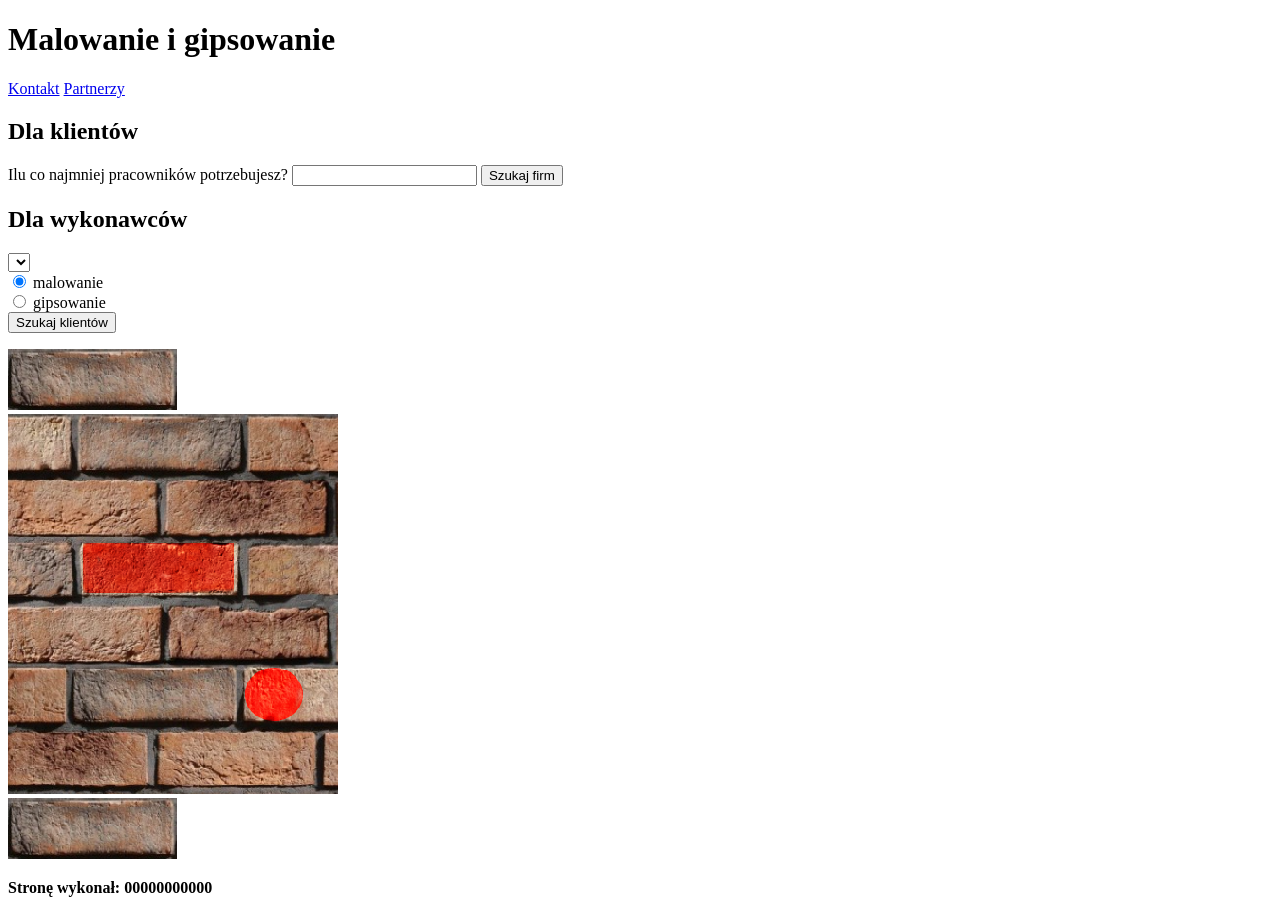
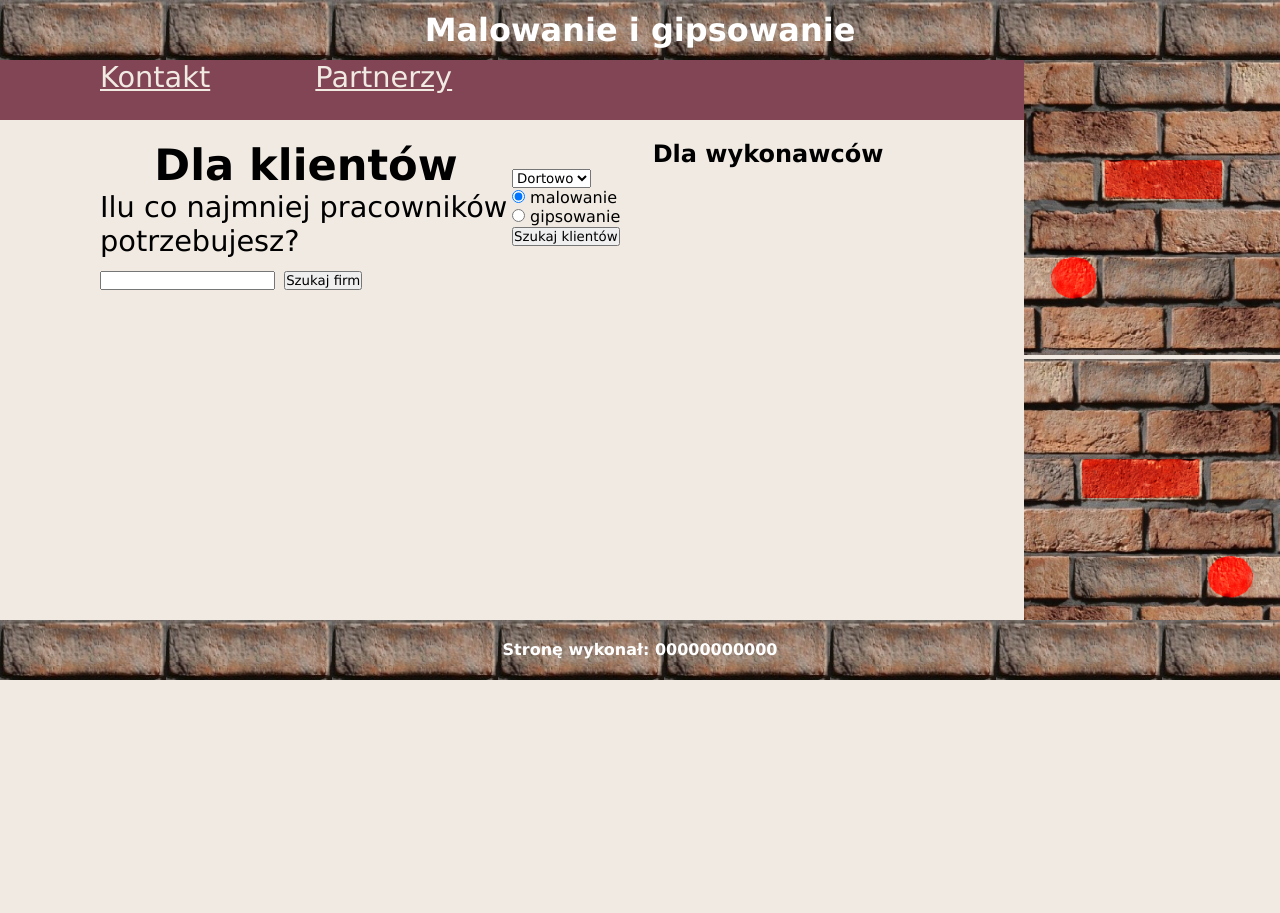
Before and after one commit to f4Mythical/egzaminy, a PHP site: page /zlecenia.php in a window 1280 px wide. After the commit the page ends 680 px from the top, so only its background shows below. Run offline with PHP 8.4, Linux system fonts and the light colour scheme; lists and menus that the app fills with data are empty.

Commit message:
czerwiec zad 09 php

```diff
--- a/egzamin3/styl.css
+++ b/egzamin3/styl.css
@@ -0,0 +1,70 @@
+* {
+    font-family: "Century Gothic", Verdana;
+    margin: 0;
+    padding: 0;
+    box-sizing: border-box;
+}
+
+body {
+    background-color: #F0EAE2;
+}
+
+header, footer {
+    background-image: url('cegla.png');
+    color: white;
+    height: 60px;
+    text-align: center;
+    line-height: 60px;
+    clear: both;
+}
+
+nav {
+    background-color: #824555;
+    width: 80%;
+    height: 60px;
+    float: left;
+}
+
+main {
+    width: 100%;
+    clear: both;
+}
+
+#left, #mid {
+    width: 40%;
+    height: 500px;
+    float: left;
+    padding-top: 20px;
+}
+
+#left {
+    padding-left: 100px;
+    font-size: 180%;
+}
+
+aside {
+    width: 20%;
+    height: 560px;
+    text-align: right;
+    overflow: hidden;
+    float: right;
+    margin-top: -60px;
+}
+
+aside img {
+    width: 100%;
+}
+
+h2 {
+    text-align: center;
+}
+
+a {
+    color: #F0EAE2;
+    padding-left: 100px;
+    font-size: 180%;
+}
+
+a:hover {
+    color: white;
+}
--- a/egzamin3/zlecenia.php
+++ b/egzamin3/zlecenia.php
@@ -10,27 +10,24 @@
     <header>
         <h1>Malowanie i gipsowanie</h1>
     </header>
-<main>
     <nav>
         <a href="kontakt.html">Kontakt</a>
         <a href="https://remonty.pl" target="_blank">Partnerzy</a>
     </nav>
-
+    <main>
         <section id="left">
             <h2>Dla klientów</h2>
             <form action="" method="post">
-            <label for="liczba">Ilu co najmniej pracowników potrzebujesz?</label>
+                <label for="liczba">Ilu co najmniej pracowników potrzebujesz?</label><br>
                 <input type="number" name="liczba" id="liczba" step="1">
                 <input type="submit" value="Szukaj firm" name="wyslij">
-            <!--skrypt1-->
             </form>
         </section>
-
         <section id="mid">
             <h2>Dla wykonawców</h2>
             <form action="" method="post">
                 <select name="lista">
-                <!--skrypt2-->
+                    <option value="1">Dortowo</option>
                 </select>
                 <br>
                 <input type="radio" name="opcja" id="malowanie" checked>
@@ -42,10 +39,8 @@
                 <input type="submit" value="Szukaj klientów" name="wyslijMid">
             </form>
             <ul>
-            <!--skrypt3-->
             </ul>
         </section>
-
         <aside>
             <img src="tapeta_lewa.png" alt="usługi"><br>
             <img src="tapeta_prawa.png" alt="usługi"><br>
```
Also changed, not shown: egzamin3/cegla.png (renamed from egzamin3/cegla.jpg.png), egzamin3/tapeta_lewa.png. Lines whose indentation alone changed are shown as unchanged.
